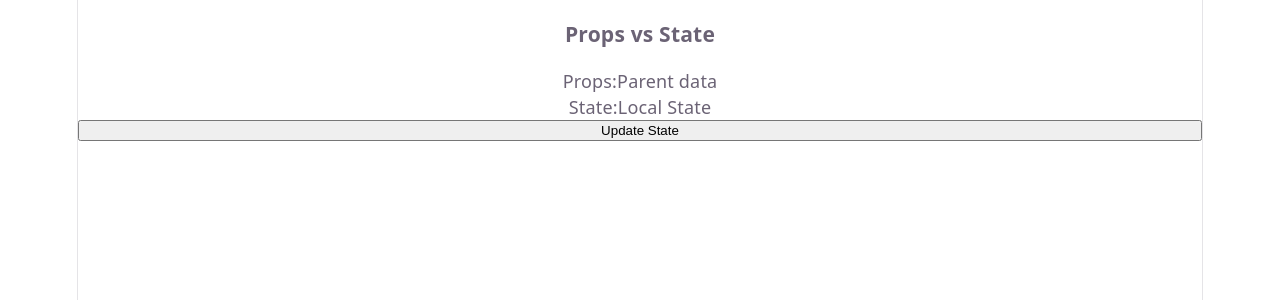
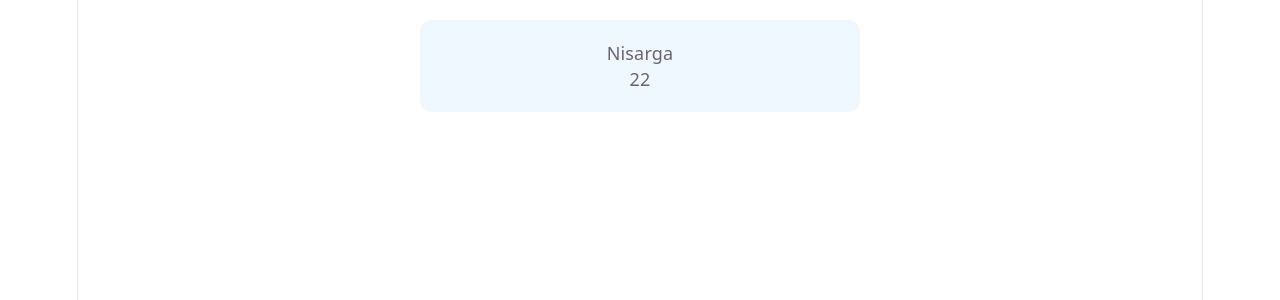
Before and after one commit to Nisarga8147/MERN_Stu_FebMay26Mys, a React (Vite) app in the folder W9/D2/prop-example-app/: page / in a window 1280 px wide. Shown: the top 300 px of the page. Built offline with nearby package versions, Linux system fonts and the light colour scheme.

Commit message:
Prop Validation

```diff
--- a/W9/D2/prop-example-app/src/App.jsx
+++ b/W9/D2/prop-example-app/src/App.jsx
@@ -8,6 +8,8 @@ import { CompositionDemo } from './components/P6'
 import { ObjectAndArrayProps } from './components/P7'
 import { PropsImmutability } from './components/P8'
 import { PropsState } from './components/P9'
+import { FunctionProps } from './components/P10'
+import { PropTypesDemo } from './components/P11'
 import './App.css'
 
 function App(){
@@ -21,7 +23,9 @@ function App(){
     {/* <CompositionDemo /> */}
     {/* <ObjectAndArrayProps /> */}
     {/* <PropsImmutability /> */}
-    <PropsState />
+    {/* <PropsState /> */}
+    {/* <FunctionProps /> */}
+    <PropTypesDemo />
     </>
   )
 }
```
